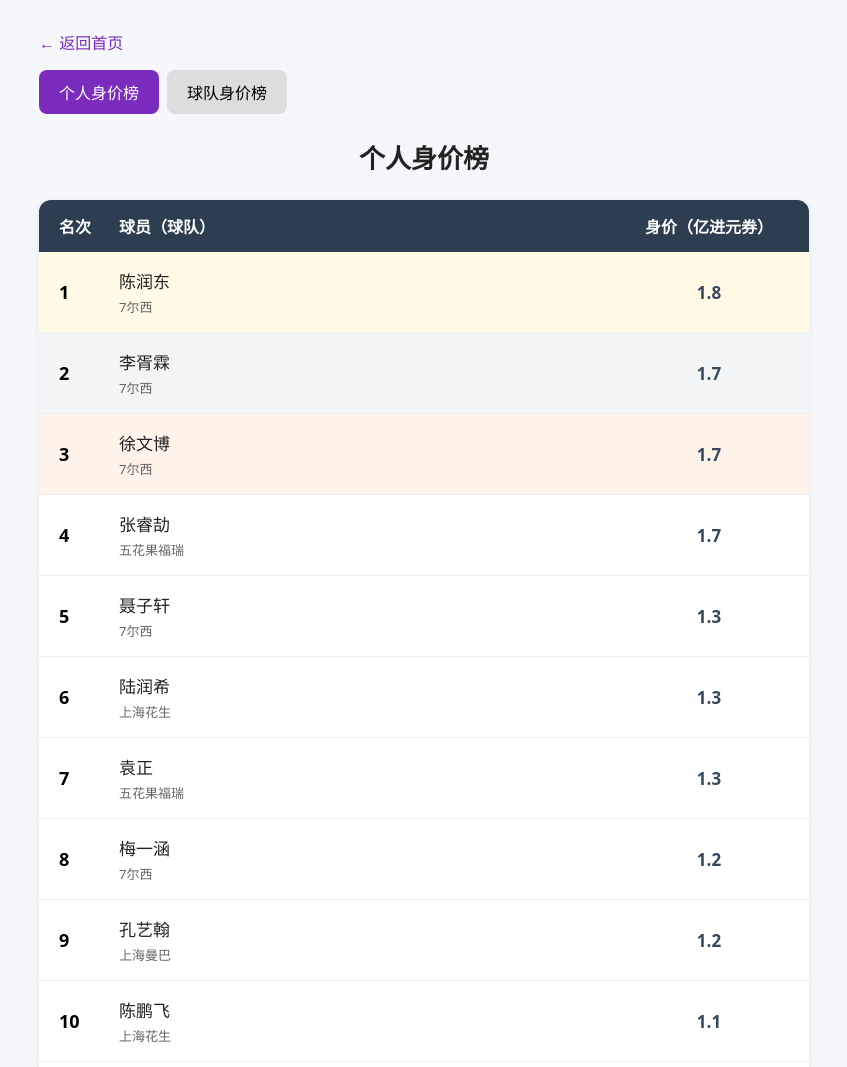
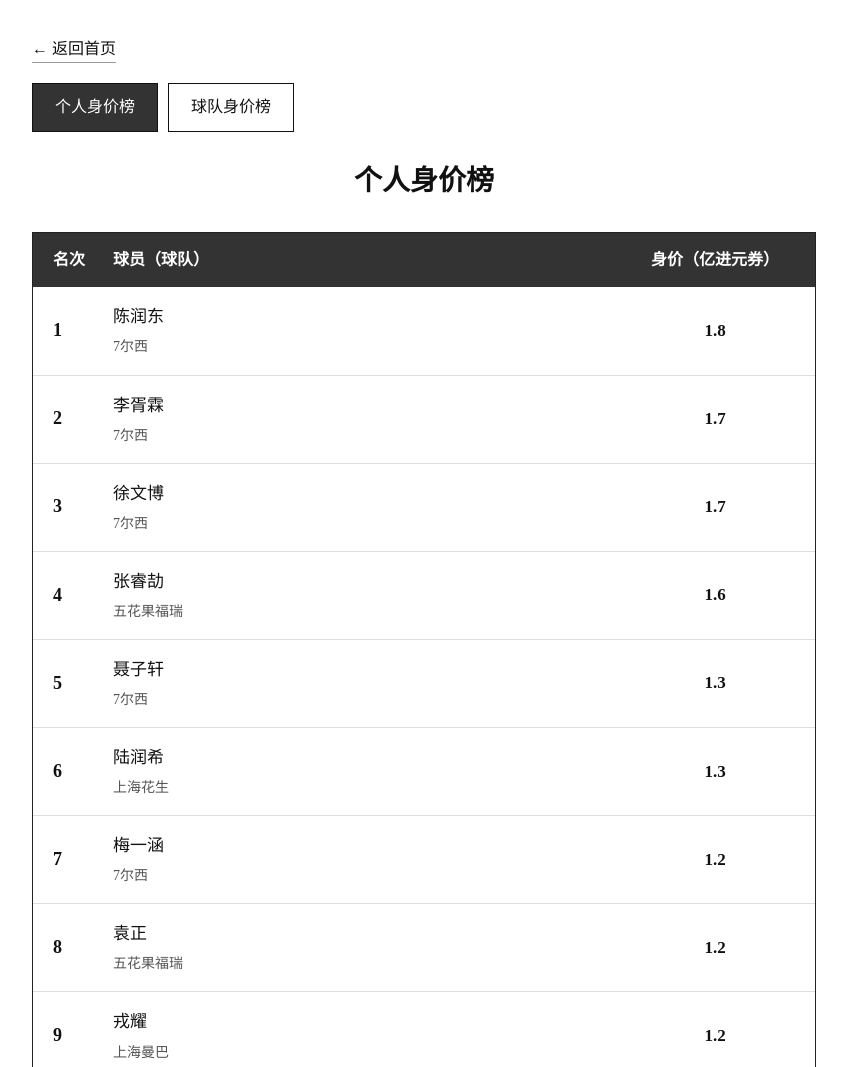
Before and after one commit to qzh1880/value, a plain HTML site: page value.html in a window 1280 px wide. Shown: the top 1067 px of the page, without its empty margins (216-1063 px from the left). Drawn offline with Linux system fonts and the light colour scheme.

Commit message:
Add files via upload

```diff
--- a/value.html
+++ b/value.html
@@ -5,25 +5,73 @@
     <meta name="viewport" content="width=device-width, initial-scale=1.0">
     <title>身价榜 | Jincai League</title>
     <style>
-        *{margin:0;padding:0;box-sizing:border-box;font-family:system-ui, sans-serif;}
-        body{background:#f5f7fa;padding:30px 15px;max-width:800px;margin:0 auto;}
-        .back{display:inline-block;margin-bottom:16px;color:#7b2cbf;text-decoration:none;}
-        .tab-box{display:flex;gap:8px;margin-bottom:24px;}
-        .tab{padding:10px 20px;background:#ddd;border-radius:8px;cursor:pointer;}
-        .tab.active{background:#7b2cbf;color:#fff;}
+        *{margin:0;padding:0;box-sizing:border-box;}
+        body{
+            background:#ffffff;
+            color:#111;
+            font-family:'Times New Roman','Noto Serif SC',serif;
+            padding:36px 18px;
+            max-width:820px;
+            margin:0 auto;
+            line-height:1.65;
+        }
+        .back{
+            display:inline-block;
+            margin-bottom:20px;
+            color:#111;
+            text-decoration:none;
+            border-bottom:1px solid #999;
+        }
+        .back:hover{
+            border-bottom-color:#111;
+        }
+        .tab-box{
+            display:flex;
+            gap:10px;
+            margin-bottom:26px;
+        }
+        .tab{
+            padding:10px 22px;
+            background:#fff;
+            border:1px solid #111;
+            cursor:pointer;
+            transition:0.2s;
+        }
+        .tab.active{
+            background:#333333;
+            color:#fff;
+        }
         .tab-content{display:none;}
         .tab-content.show{display:block;}
-        h1{text-align:center;color:#222;margin-bottom:24px;font-size:26px;}
-        .rank-card{background:#fff;border-radius:12px;overflow:hidden;box-shadow:0 2px 8px #00000010;}
-        .rank-header{display:grid;grid-template-columns:60px 1fr 160px;padding:14px 20px;background:#2c3e50;color:#fff;font-weight:bold;}
-        .rank-item{display:grid;grid-template-columns:60px 1fr 160px;padding:16px 20px;border-bottom:1px solid #eee;align-items:center;}
-        .rank-item.top1{background:#fff9e6;}
-        .rank-item.top2{background:#f2f4f6;}
-        .rank-item.top3{background:#fff2e8;}
+        h1{
+            text-align:center;
+            color:#111;
+            margin-bottom:28px;
+            font-size:28px;
+            font-weight:bold;
+        }
+        .rank-card{
+            border:1px solid #222;
+        }
+        .rank-header{
+            display:grid;
+            grid-template-columns:60px 1fr 160px;
+            padding:14px 20px;
+            background:#333333;
+            color:#fff;
+            font-weight:bold;
+        }
+        .rank-item{
+            display:grid;
+            grid-template-columns:60px 1fr 160px;
+            padding:16px 20px;
+            border-bottom:1px solid #ddd;
+            align-items:center;
+        }
         .rank-num{font-weight:bold;font-size:18px;}
-        .rank-name{font-size:17px;color:#222;}
-        .rank-desc{font-size:13px;color:#666;margin-top:4px;}
-        .rank-score{text-align:center;font-weight:bold;color:#34495e;font-size:17px;}
+        .rank-name{font-size:17px;color:#111;}
+        .rank-desc{font-size:14px;color:#555;margin-top:4px;}
+        .rank-score{text-align:center;font-weight:bold;color:#111;font-size:17px;}
         .rank-header div:last-child{text-align:center;}
     </style>
 </head>
@@ -34,7 +82,6 @@
         <div class="tab" data-tab="team">球队身价榜</div>
     </div>
 
-    <!-- 个人身价榜 -->
     <div class="tab-content show" id="player">
         <h1>个人身价榜</h1>
         <div class="rank-card">
@@ -47,7 +94,6 @@
         </div>
     </div>
 
-    <!-- 球队身价榜 -->
     <div class="tab-content" id="team">
         <h1>球队身价榜</h1>
         <div class="rank-card">
@@ -59,9 +105,7 @@
             <div id="teamWrap"></div>
         </div>
     </div>
-
 <script>
-// 标签切换逻辑
 const tabs = document.querySelectorAll('.tab');
 tabs.forEach(t=>{
     t.onclick = ()=>{
@@ -72,7 +116,6 @@ tabs.forEach(t=>{
     }
 })
 
-// ========== 个人身价数据 ==========
 const playerData = [
     {name:"田梓煜", desc:"7尔西", score:0.3},
     {name:"陈润东", desc:"7尔西", score:1.8},
@@ -98,25 +141,25 @@ const playerData = [
     {name:"谢思远", desc:"上海花生", score:0.8},
     {name:"孙展韬", desc:"上海花生", score:0.7},
     {name:"邹奕涵", desc:"上海花生", score:0.7},
-    {name:"袁正", desc:"五花果福瑞", score:1.3},
-    {name:"李奕宸", desc:"五花果福瑞", score:0.5},
-    {name:"施奕玮", desc:"五花果福瑞", score:0.4},
+    {name:"袁正", desc:"五花果福瑞", score:1.2},
+    {name:"李奕宸", desc:"五花果福瑞", score:0.4},
+    {name:"施奕玮", desc:"五花果福瑞", score:0.9},
     {name:"赵启轩", desc:"五花果福瑞", score:0.4},
-    {name:"郭圣熙", desc:"五花果福瑞", score:0.3},
+    {name:"郭圣熙", desc:"五花果福瑞", score:0.6},
     {name:"刘亦范", desc:"五花果福瑞", score:0.5},
     {name:"沈瑞弘", desc:"五花果福瑞", score:0.5},
     {name:"周湫哲", desc:"五花果福瑞", score:1.1},
-    {name:"张睿劼", desc:"五花果福瑞", score:1.7},
-    {name:"陶金鑫", desc:"五花果福瑞", score:0.4},
+    {name:"张睿劼", desc:"五花果福瑞", score:1.6},
+    {name:"陶金鑫", desc:"五花果福瑞", score:0.3},
     {name:"解冰果", desc:"五花果福瑞", score:0.7},
     {name:"茅鹤凡", desc:"五花果福瑞", score:0.3},
-    {name:"王睿涵", desc:"上海曼巴", score:0.6},
+    {name:"王睿涵", desc:"上海曼巴", score:0.7},
     {name:"奚彦邦", desc:"上海曼巴", score:0.4},
     {name:"莫杨宸瀚", desc:"上海曼巴", score:0.6},
     {name:"陈奕璋", desc:"上海曼巴", score:0.9},
     {name:"章扬", desc:"上海曼巴", score:0.4},
     {name:"杨耀凯", desc:"上海曼巴", score:0.8},
-    {name:"戎耀", desc:"上海曼巴", score:1.0},
+    {name:"戎耀", desc:"上海曼巴", score:1.2},
     {name:"周绍宽", desc:"上海曼巴", score:1.1},
     {name:"马正源", desc:"上海曼巴", score:0.8},
     {name:"林子煜", desc:"上海曼巴", score:1.1},
@@ -129,9 +172,6 @@ sortedPlayer.forEach((item, index)=>{
     const rank = index + 1;
     const div = document.createElement("div");
     div.className = "rank-item";
-    if(rank ===1) div.classList.add("top1");
-    if(rank ===2) div.classList.add("top2");
-    if(rank ===3) div.classList.add("top3");
     div.innerHTML = `
         <div class="rank-num">${rank}</div>
         <div>
@@ -143,12 +183,11 @@ sortedPlayer.forEach((item, index)=>{
     pWrap.appendChild(div);
 })
 
-// ========== 球队身价数据（你可以自行修改总分） ==========
 const teamData = [
     {name:"7尔西", desc:"", score:10.8},
     {name:"上海花生", desc:"", score:9.0},
-    {name:"五花果福瑞", desc:"", score:8.1},
-    {name:"上海曼巴", desc:"", score:9.5},
+    {name:"五花果福瑞", desc:"", score:7.3},
+    {name:"上海曼巴", desc:"", score:8.7},
 ];
 const sortedTeam = teamData.sort((a,b)=>b.score - a.score);
 const tWrap = document.getElementById("teamWrap");
@@ -156,9 +195,6 @@ sortedTeam.forEach((item, index)=>{
     const rank = index + 1;
     const div = document.createElement("div");
     div.className = "rank-item";
-    if(rank ===1) div.classList.add("top1");
-    if(rank ===2) div.classList.add("top2");
-    if(rank ===3) div.classList.add("top3");
     div.innerHTML = `
         <div class="rank-num">${rank}</div>
         <div>
```
Also changed, not shown: golden.html (+54 -17 lines), index.html (+46 -7 lines), stat.html (+74 -28 lines).
